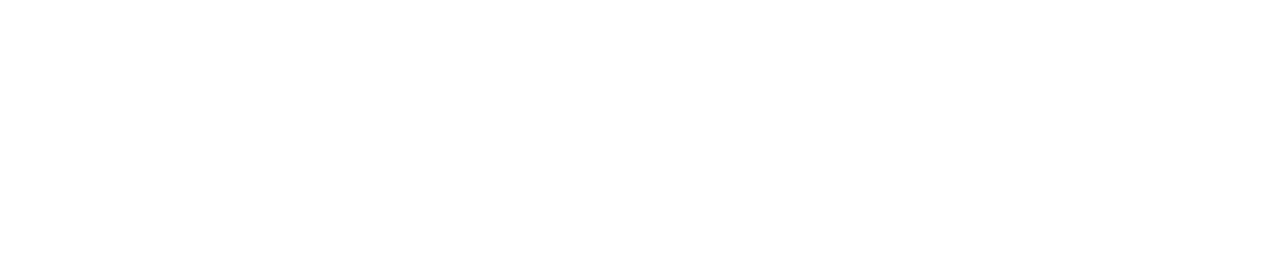
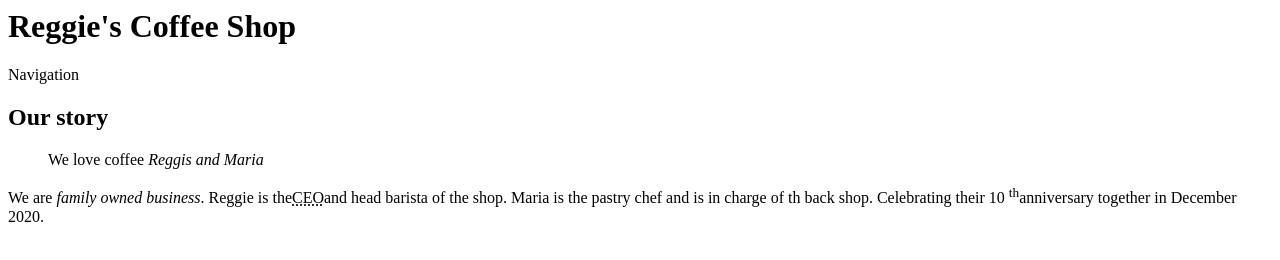
Before and after one commit to minoohzv/minoohzv2.github.io, a plain HTML site: page week-2/index.html in a window 1280 px wide. Drawn offline with Linux system fonts and the light colour scheme.

Commit message:
second editing

```diff
--- a/week-2/index.html
+++ b/week-2/index.html
@@ -2,11 +2,31 @@
     <html>
 <head>
     <mera charset="UTF-">
-    <title>week2 -HTML</title>
+    <title>Reggie's Coffee shop - Home</title>
 </head>
 
 <body>
+  <!--Add the proper page structure for this document-->
+  <!-- Shortcut for comment block - control + / or command + / -->
+  <!--  -->
 
+  <header>
+     <h1>Reggie's Coffee Shop</h1>
+     <nav>Navigation</nav>
+  </header>
+  <main>
+      <article>
+          <h2>Our story</h2>
+          <blockquote>
+              We love coffee <cite>Reggis and Maria</cite>
+          </blockquote>
+          <p>
+              We are <em>family owned business</em>. Reggie is the<abbr title="Chief Executive Officer">CEO</abbr>and head barista of the shop. Maria is the pastry chef and is in charge of th back shop. Celebrating their 10 <sup>th</sup>anniversary together in December 2020.
+          </p>
+      </article>
+      <aside></aside>
+  </main>
+  <footer></footer>
 </body>
 
-    </html>
+</html>
```
